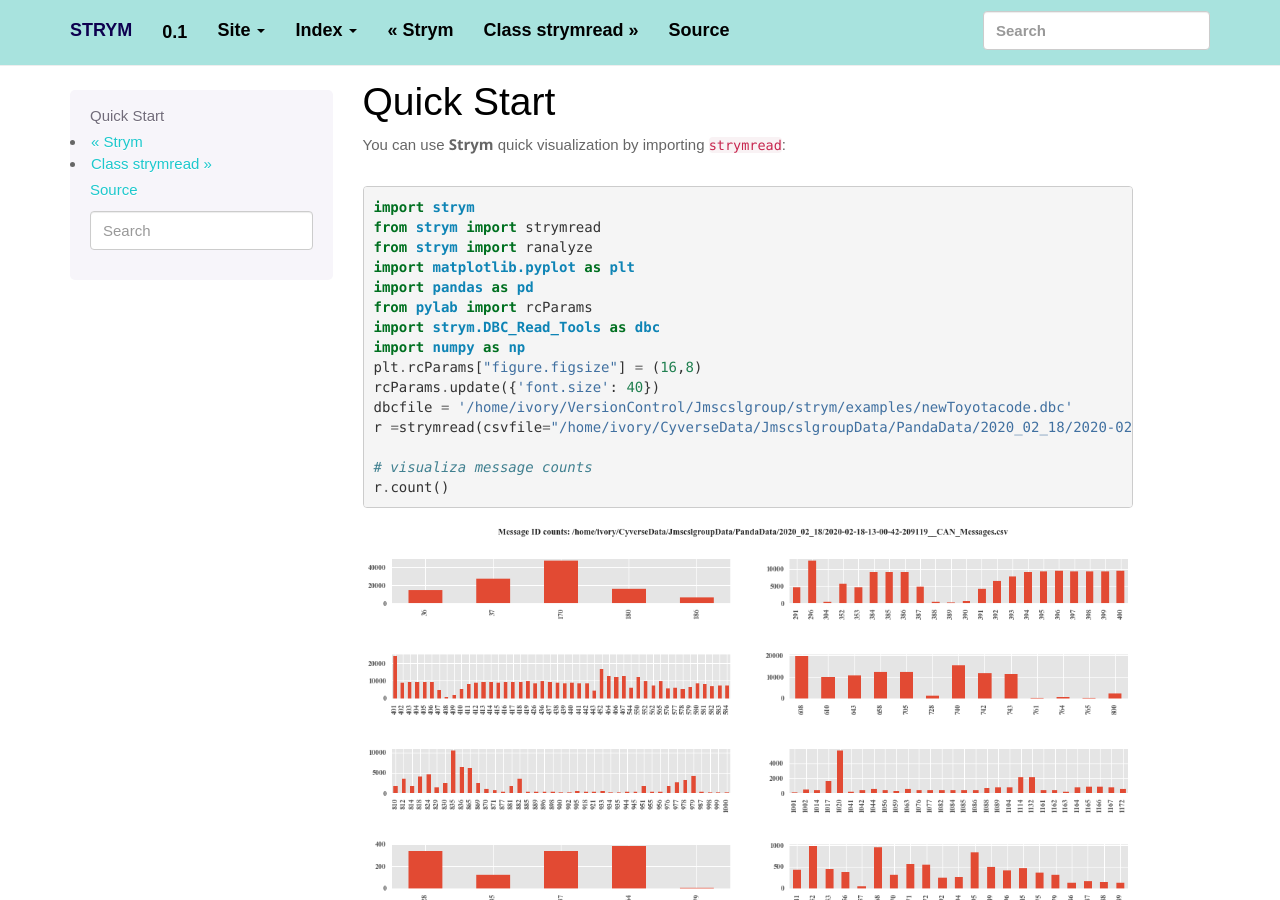
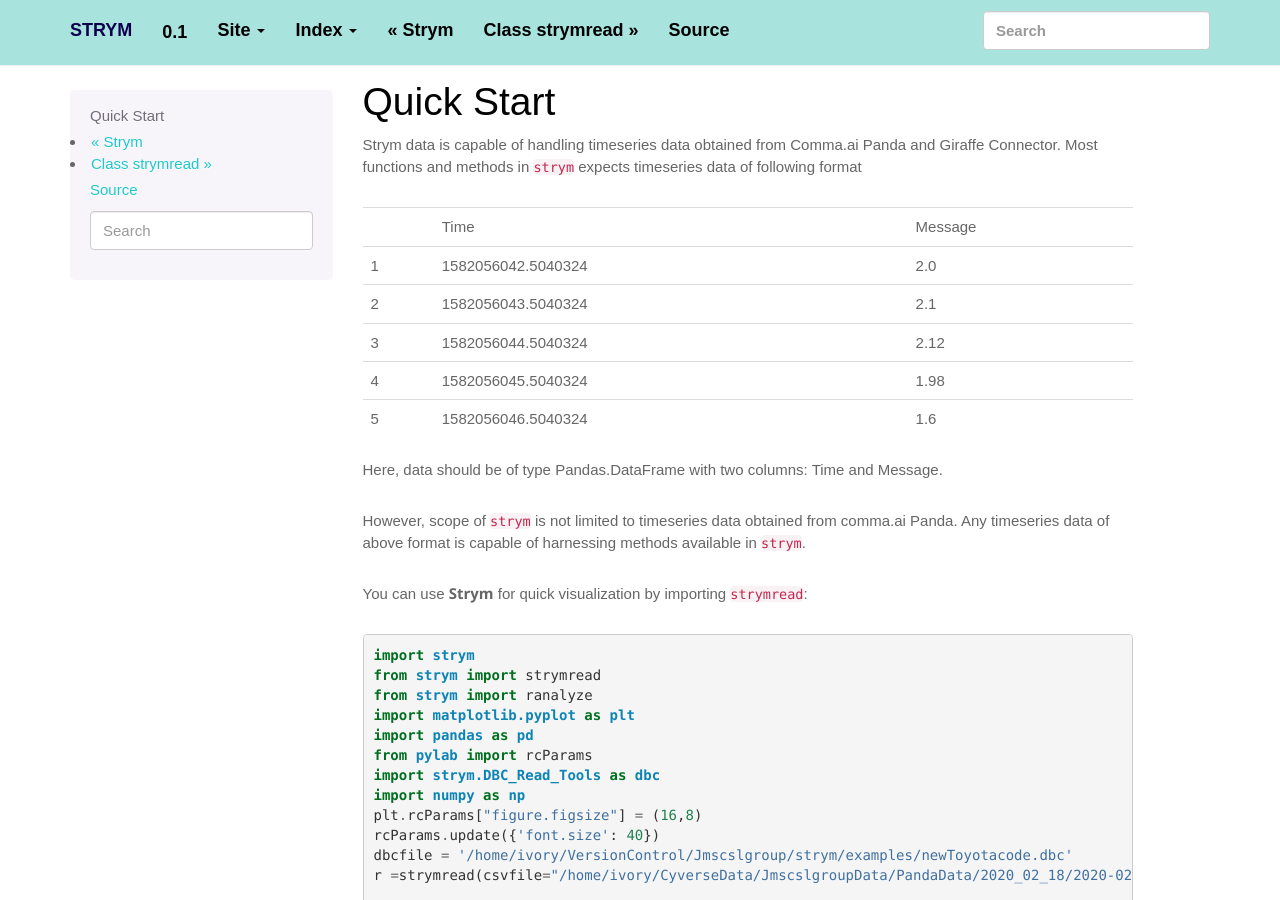
Before and after one commit to jmscslgroup/strym, a Sphinx documentation site: the page built from docs/source/quickstart.rst, in a window 1280 px wide and 900 px high. Built offline with Sphinx 7.4.7, drawn with Linux system fonts in a browser that asks for light colours; some web fonts are replaced; cross-references to code outside the pages are shown as plain code.

Commit message:
Quick Start Updated

```diff
--- a/docs/source/quickstart.rst
+++ b/docs/source/quickstart.rst
@@ -1,7 +1,29 @@
 Quick Start
 ===================================================
 
-You can use **Strym** quick visualization by importing :code:`strymread`:
+Strym data is capable of handling timeseries data obtained from Comma.ai Panda and Giraffe Connector.
+Most functions and methods in :cod:`strym` expects timeseries data of following format
+
++---+--------------------+---------+
+|   | Time               | Message |
++---+--------------------+---------+
+| 1 | 1582056042.5040324 | 2.0     |
++---+--------------------+---------+
+| 2 | 1582056043.5040324 | 2.1     |
++---+--------------------+---------+
+| 3 | 1582056044.5040324 | 2.12    |
++---+--------------------+---------+
+| 4 | 1582056045.5040324 | 1.98    |
++---+--------------------+---------+
+| 5 | 1582056046.5040324 | 1.6     |
++---+--------------------+---------+
+
+Here, data should be of type Pandas.DataFrame with two columns: Time and Message.
+
+However, scope of :code:`strym` is not limited to timeseries data obtained from comma.ai Panda. Any timeseries data of above format is capable of harnessing methods available in :code:`strym`.
+
+
+You can use **Strym** for quick visualization by importing :code:`strymread`:
 
 .. code-block:: python
 
```
Also changed, not shown: README.md (+18 -0 lines), setup.py (+8 -2 lines).
